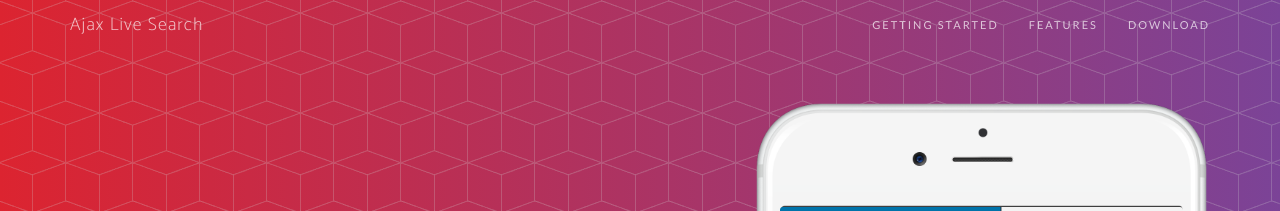
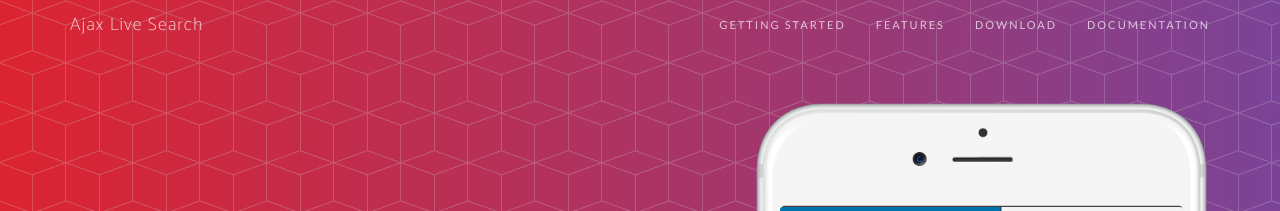
Before and after one commit to picocodes/ajax-live-search, a Jekyll site: the page built from index.html, in a window 1280 px wide. Shown: the top 211 px of the page. Built offline with Jekyll 4.4.1, drawn with Linux system fonts in a browser that asks for light colours; nearby versions of some CDN libraries; some web fonts are replaced.

Commit message:
Update index.html

```diff
--- a/index.html
+++ b/index.html
@@ -60,6 +60,9 @@ layout: home
                     </li>
                     <li>
                         <a class="page-scroll" href="https://ajaxlivesearch.xyz/download">Download</a>
+                    </li>
+		<li>
+                        <a class="page-scroll" href="https://ajaxlivesearch.xyz/api-docs/">Documentation</a>
                     </li>
                 </ul>
             </div>
```
